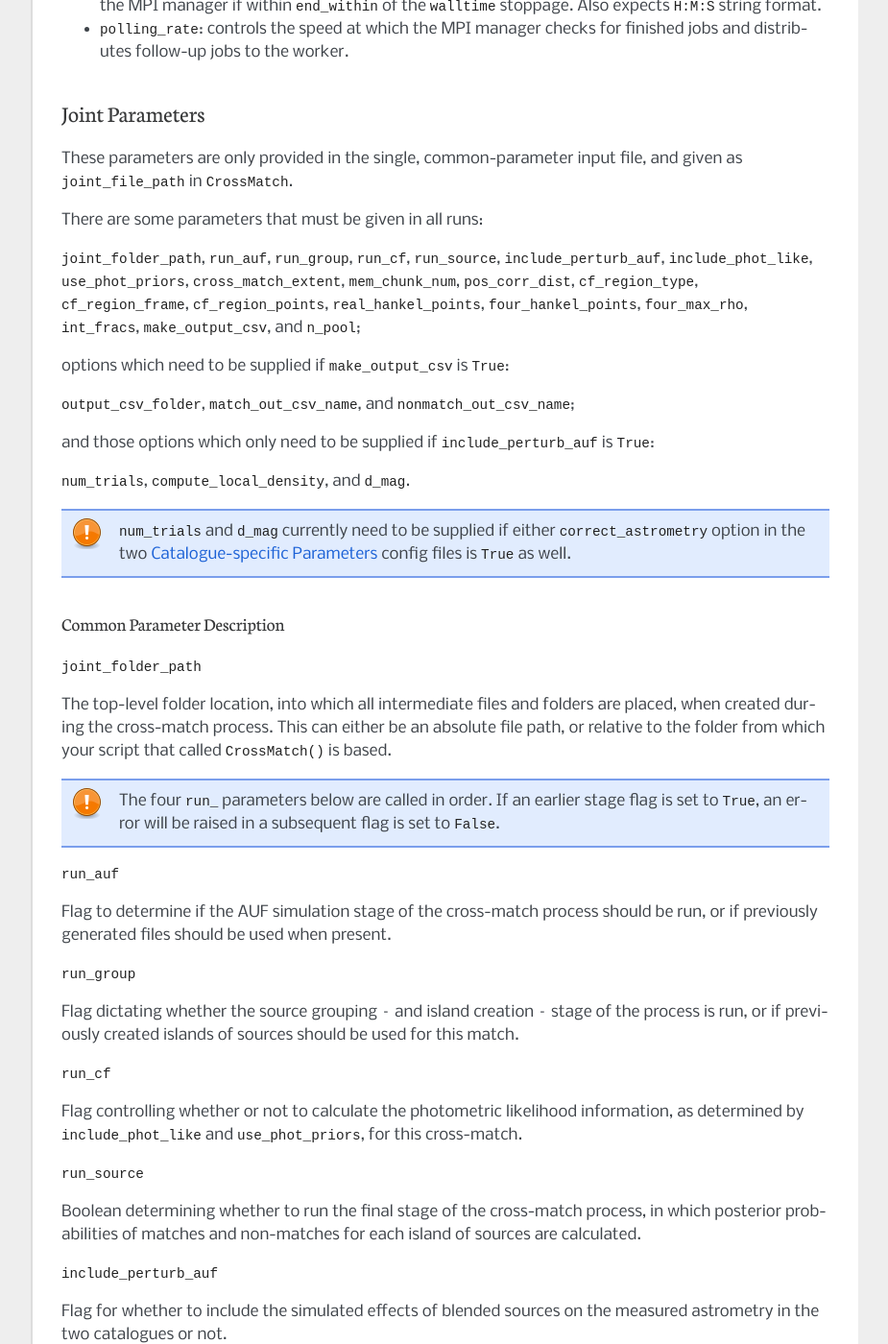
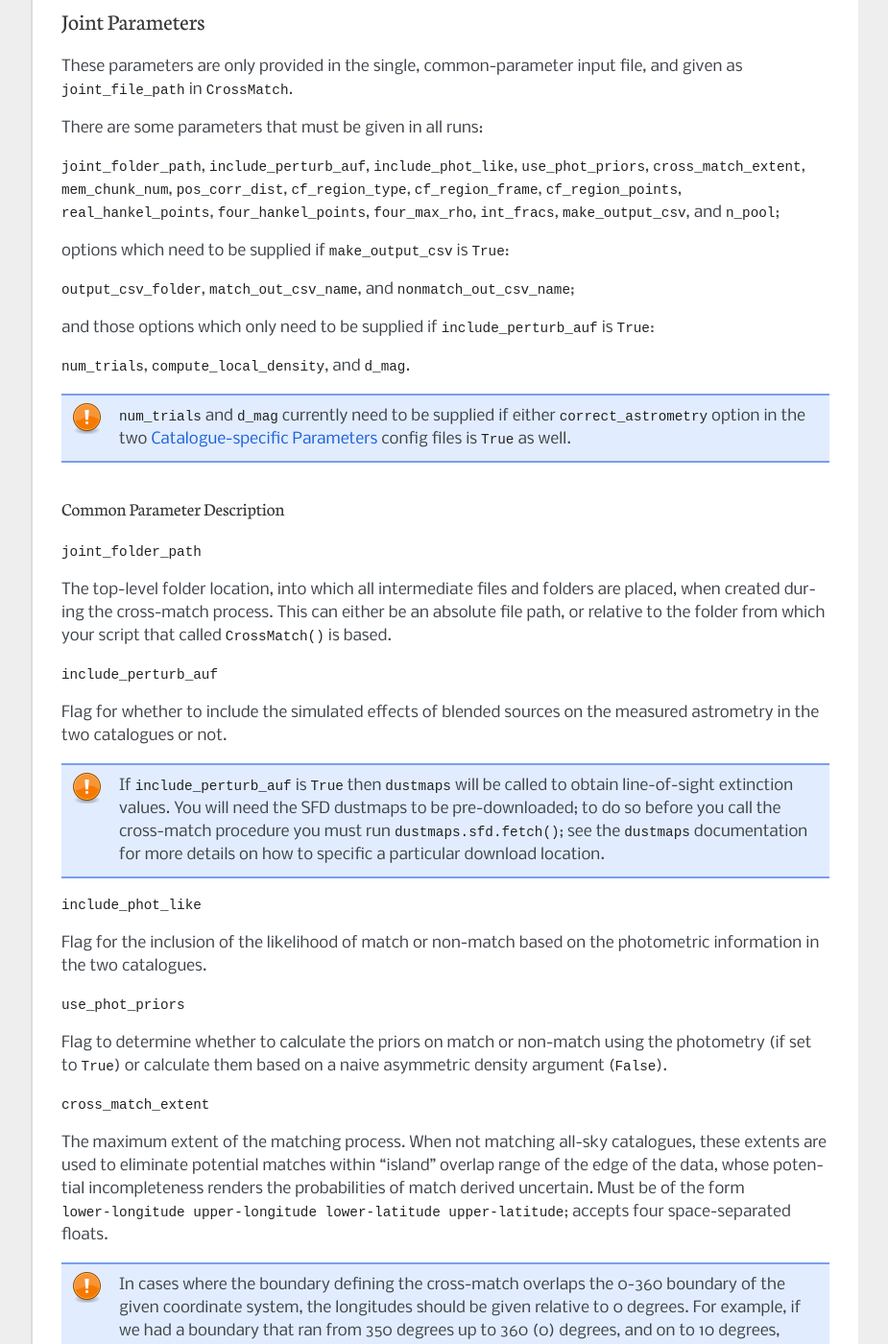
Before and after one commit to macauff/macauff, a Sphinx documentation site: the page built from docs/inputs.rst, in a window 1280 px wide and 1400 px high, scrolled down 1655 px. Shown: the whole window at 96% size, without its empty margins (198-1123 px from the left). Built offline with Sphinx 7.4.7, drawn with Linux system fonts in a browser that asks for light colours; some of the changed text lies outside the part shown.

Commit message:
Updated docs to reflect removal of input parameters, from both details of parameterisation files and quickstart example.

```diff
--- a/docs/inputs.rst
+++ b/docs/inputs.rst
@@ -32,8 +32,6 @@ As well as the parameters required that are ingested through the input parameter
 
 - ``chunks_folder_path``: the directory in which the folders containing parameters files are stored
 
-- ``use_memmap_files``: a boolean flag indicating whether or not to save temporary, intermediate arrays to disk and load variables through memmapping. Should be used if the catalogue regions being matched are sufficiently large that they cannot be stored in memory at once. Alternatively, consider smaller chunks. Optional, defaulting to ``False``.
-
 - ``use_mpi``: boolean flag for whether to parallelise distribution of chunks using MPI. If ``False`` chunks will be run in serial; defaults to ``True``, but with a fallback for if the appropriate module is not available.
 
 If you do not want to (or cannot) use MPI to distribute larger cross-match runs, with numerous chunks that will take significant compute time to run, then the first two inputs, combined with with ``use_mpi=False``, are all you need to consider. However, if you wish to use MPI then the remaining keyword arguments control its use:
@@ -53,7 +51,7 @@ These parameters are only provided in the single, common-parameter input file, a
 
 There are some parameters that must be given in all runs:
 
-``joint_folder_path``, ``run_auf``, ``run_group``, ``run_cf``, ``run_source``, ``include_perturb_auf``, ``include_phot_like``, ``use_phot_priors``, ``cross_match_extent``, ``mem_chunk_num``, ``pos_corr_dist``, ``cf_region_type``, ``cf_region_frame``, ``cf_region_points``, ``real_hankel_points``, ``four_hankel_points``, ``four_max_rho``, ``int_fracs``, ``make_output_csv``, and ``n_pool``;
+``joint_folder_path``, ``include_perturb_auf``, ``include_phot_like``, ``use_phot_priors``, ``cross_match_extent``, ``mem_chunk_num``, ``pos_corr_dist``, ``cf_region_type``, ``cf_region_frame``, ``cf_region_points``, ``real_hankel_points``, ``four_hankel_points``, ``four_max_rho``, ``int_fracs``, ``make_output_csv``, and ``n_pool``;
 
 options which need to be supplied if ``make_output_csv`` is ``True``:
 
@@ -72,25 +70,6 @@ Common Parameter Description
 ``joint_folder_path``
 
 The top-level folder location, into which all intermediate files and folders are placed, when created during the cross-match process. This can either be an absolute file path, or relative to the folder from which your script that called `CrossMatch()` is based.
-
-.. note::
-    The four ``run_`` parameters below are called in order. If an earlier stage flag is set to ``True``, an error will be raised in a subsequent flag is set to ``False``.
-
-``run_auf``
-
-Flag to determine if the AUF simulation stage of the cross-match process should be run, or if previously generated files should be used when present.
-
-``run_group``
-
-Flag dictating whether the source grouping -- and island creation -- stage of the process is run, or if previously created islands of sources should be used for this match.
-
-``run_cf``
-
-Flag controlling whether or not to calculate the photometric likelihood information, as determined by ``include_phot_like`` and ``use_phot_priors``, for this cross-match.
-
-``run_source``
-
-Boolean determining whether to run the final stage of the cross-match process, in which posterior probabilities of matches and non-matches for each island of sources are calculated.
 
 ``include_perturb_auf``
 
--- a/docs/quickstart.rst
+++ b/docs/quickstart.rst
@@ -58,12 +58,6 @@ crossmatch_params.txt::
 
     # Check for whether we want to generate the csv file at the end of the run.
     make_output_csv = no
-
-    # Flags for each stage of the match process - must be "yes"/"no", "true"/"false", "t"/"f", or "1"/"0"
-    run_auf = yes
-    run_group = yes
-    run_cf = yes
-    run_source = yes
 
     # c/f region definition for photometric likelihood - either "rectangle" for NxM evenly spaced grid points, or "points" to define a list of two-point tuple coordinates, separated by a comma
     cf_region_type = rectangle
```
